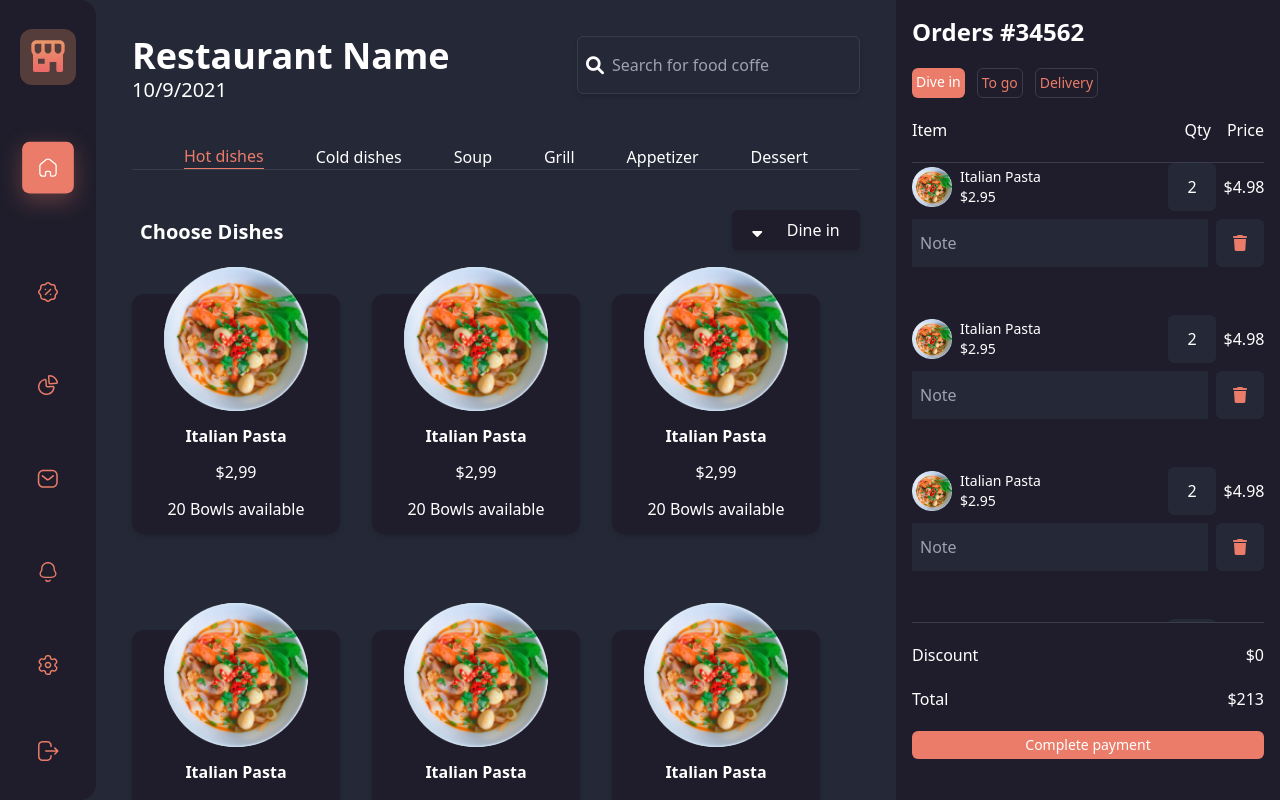
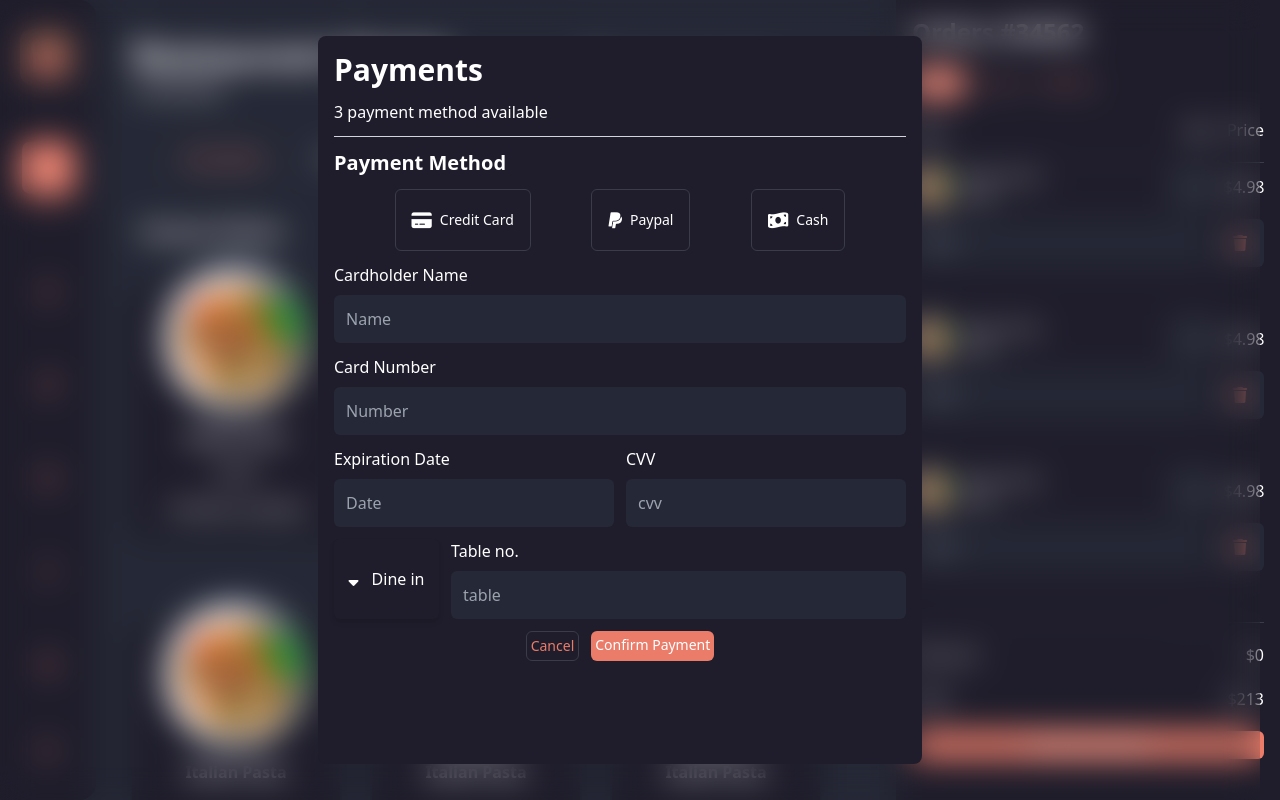
Before and after one commit to carlosmpr/frontEndPortafolio, a React (Create React App) app in the folder menudashboard/: page / in a window 1280 px wide. Built offline with nearby package versions, Linux system fonts and the light colour scheme.

Commit message:
Payment added

```diff
--- a/menudashboard/src/App.js
+++ b/menudashboard/src/App.js
@@ -1,6 +1,7 @@
 import React from 'react';
 import Checkout from './components/Checkout/Checkout';
 import Content from './components/Content/Content';
+import Modal from './components/Modal/PaymentModal';
 import Sidebar from './components/Sidebar/Sidebar';
 
 
@@ -10,6 +11,7 @@ function App() {
       <Sidebar />
      <Content />
      <Checkout />
+     <Modal />
     </div>
   );
 }
--- /dev/null
+++ b/menudashboard/src/components/Buttons/OutlineIconButton.jsx
@@ -0,0 +1,12 @@
+import React from 'react'
+
+export default function OutlineIconButton({text, icon}) {
+    return (
+        <div className="p-4 flex  items-center justify-center text-sm text-primary border border-primary rounded-md gap-x-2 cursor-pointer hover:bg-theme">
+        <i className={`text-lg ${icon}`}></i>
+       <p> {text}</p>
+        </div>
+
+
+    )
+}
--- a/menudashboard/src/components/Checkout/Checkout.jsx
+++ b/menudashboard/src/components/Checkout/Checkout.jsx
@@ -1,7 +1,6 @@
 import React from "react";
 import Button from "../Buttons/Button";
 import OutlineButton from "../Buttons/OutlineButton";
-import food from '../../assets/images/Content/food.png'
 import CheckoutItem from "./CheckoutItem";
 export default function Checkout() {
   return (
--- /dev/null
+++ b/menudashboard/src/components/Inputs/Input.jsx
@@ -0,0 +1,10 @@
+import React from 'react'
+
+export default function Input({text, placeholder}) {
+    return (
+        <div className="w-full flex flex-col space-y-2">
+        <label className="text-primary">{text}</label>
+        <input className=" p-3 outline-none bg-secondary text-primary rounded-md " placeholder={placeholder}/>
+    </div>
+    )
+}
--- /dev/null
+++ b/menudashboard/src/components/Modal/PaymentModal.jsx
@@ -0,0 +1,43 @@
+import React from "react";
+import Button from "../Buttons/Button";
+import OutlineButton from "../Buttons/OutlineButton";
+import OutlineIconButton from "../Buttons/OutlineIconButton";
+import DropDown from "../DropDown/DropDown";
+import Input from "../Inputs/Input";
+
+export default function Modal() {
+  return (
+    <div
+      className={`h-screen  w-screen top-0 right-5  p-9 absolute rounded-tr-lg shadow-3xl w-1/5  flex  flex-col items-center justify-center backdrop-filter backdrop-blur-lg bg-opacity-25  z-20`}
+    >
+      <div className="w-1/2 flex flex-col h-full bg-primary rounded-lg p-4 gap-y-3">
+        <h3 className="text-3xl font-bold text-primary">Payments</h3>
+        <p className="text-primary font-thin">3 payment method available</p>
+        <hr />
+        <h2 className="text-xl font-bold text-primary">Payment Method</h2>
+        <div className="flex w-full justify-evenly">
+          <OutlineIconButton text="Credit Card" icon={"fas fa-credit-card"} />
+          <OutlineIconButton text="Paypal" icon={"fab fa-paypal"} />
+          <OutlineIconButton text="Cash" icon={"fas fa-money-bill-wave"} />
+        </div>
+        <Input text={"Cardholder Name"} placeholder={"Name"} />
+        <Input text={"Card Number"} placeholder={"Number"} />
+        <div className="flex  gap-x-3">
+          <Input text={"Expiration Date"} placeholder={"Date"} />
+          <Input text={"CVV"} placeholder={"cvv"} />
+        </div>
+        <div className="flex  gap-x-3">
+          <DropDown />
+
+          <Input text="Table no." placeholder="table"/>
+        </div>
+
+        <div className="w-full flex  justify-center gap-x-3">
+        <OutlineButton text="Cancel" />
+          <Button text={"Confirm Payment"}/>
+
+          </div>
+      </div>
+    </div>
+  );
+}
```
